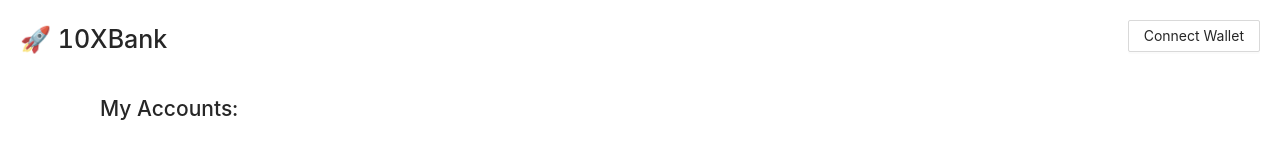
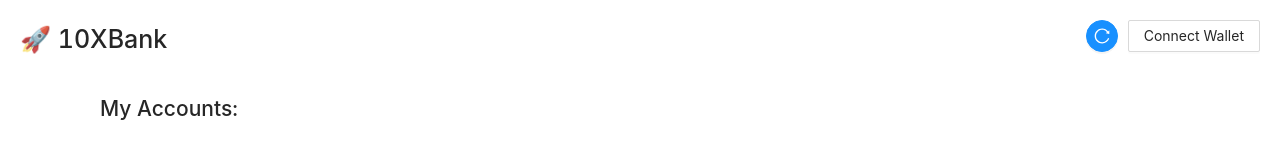
Before and after one commit to duckgrammer/SCB10XBlockCamp2022, a React (Create React App) app in the folder frontend/: page / in a window 1280 px wide. Shown: the top 153 px of the page. Built offline with nearby package versions, Linux system fonts and the light colour scheme.

Commit message:
move refresh

```diff
--- a/frontend/src/App.js
+++ b/frontend/src/App.js
@@ -1,6 +1,6 @@
 import { useState, useEffect } from "react";
 import { ethers } from "ethers";
-//import erc20abi from "./erc20ABI.json";
+import { ReloadOutlined } from '@ant-design/icons';
 import daiABI from "./daiABI.json";
 import 'antd/dist/antd.min.css';
 import './index.css';
@@ -99,6 +99,10 @@ export default function App() {
       const temp = await erc20.accountInfo(allAccounts[i]);
       setAccountBalance(accountBalance => [...accountBalance, parseInt(temp._hex, 16)]);
     }
+  }
+
+  const refreshBalance = async () => {
+    getAccounts();
   }
 
   const getMyBalance = async () => {
@@ -203,6 +207,13 @@ export default function App() {
           <h1 style={{cursor: "pointer"}}>🚀 10XBank</h1>
         </Col>
         <Col flex="auto" style={{textAlign: "right"}}>
+          <Button shape="circle"
+            loading={connectBalance}
+            onClick={() => refreshBalance()}
+            style={{marginRight: "10px"}}
+            icon={<ReloadOutlined />}
+            type="primary"
+          />
           <Button onClick={() => getTokenInfo()} loading={connectWallet}>
             {balanceInfo.address === "-" ? "Connect Wallet" : balanceInfo.address}
           </Button>
@@ -226,8 +237,7 @@ export default function App() {
                     balance={accountBalance[index]}
                     tokenSymbol={contractInfo.tokenSymbol}
                     setPage={setPage} setCurrAccount={setCurrAccount}
-                    getMyBalance={getMyBalance}
-                    connectBalance={connectBalance}/>
+                    />
                   )}
                   {/*<AccountCard balance={balanceInfo.balance} tokenSymbol={contractInfo.tokenSymbol} setPage={setPage} getMyBalance={getMyBalance} connectBalance={connectBalance}/>*/}
                   <NewCard setPage={setPage}/>
--- a/frontend/src/components/AccountCard.js
+++ b/frontend/src/components/AccountCard.js
@@ -1,8 +1,7 @@
 import { Row, Col, Card, Button, } from 'antd';
 import NumberFormat from 'react-number-format';
-import { ReloadOutlined } from '@ant-design/icons';
 
-const AccountCard = ({balance, tokenSymbol, setPage, getMyBalance, connectBalance, name, setCurrAccount}) => {
+const AccountCard = ({balance, tokenSymbol, setPage, name, setCurrAccount}) => {
     const onFunction = (action) => {
         setCurrAccount(name);
         setPage(action);
@@ -22,13 +21,6 @@ const AccountCard = ({balance, tokenSymbol, setPage, getMyBalance, connectBalanc
             </Row>
             <Row>
             <Col span={8}>
-                <Button shape="circle"
-                loading={connectBalance}
-                onClick={() => getMyBalance()}
-                style={{marginRight: "10px"}}
-                icon={<ReloadOutlined />}
-                type="primary"
-                />
                 Balance:
             </Col>
             <Col span={16}>
```
